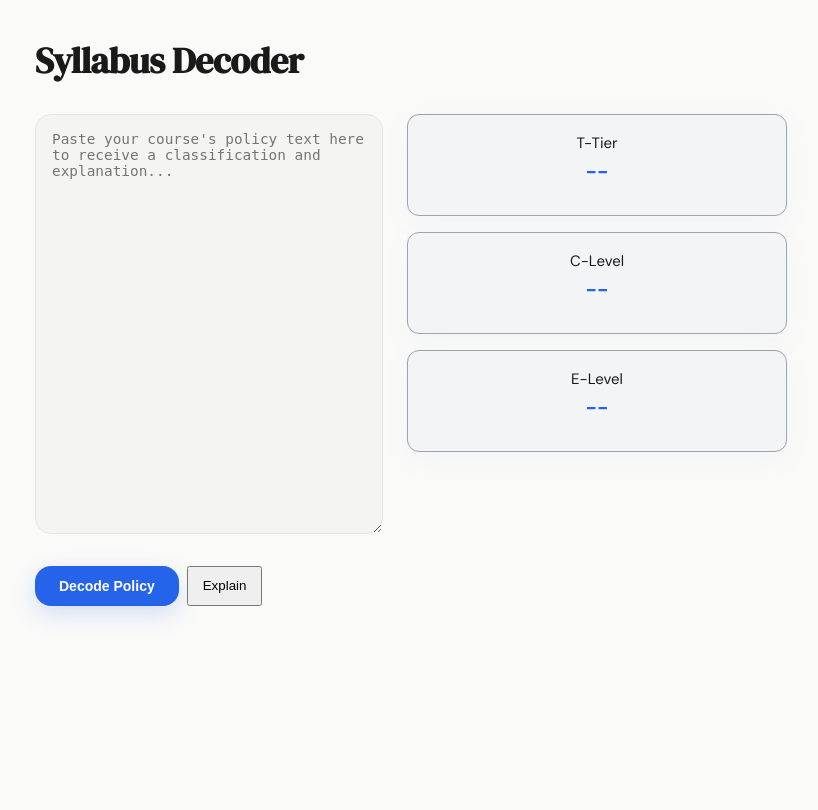
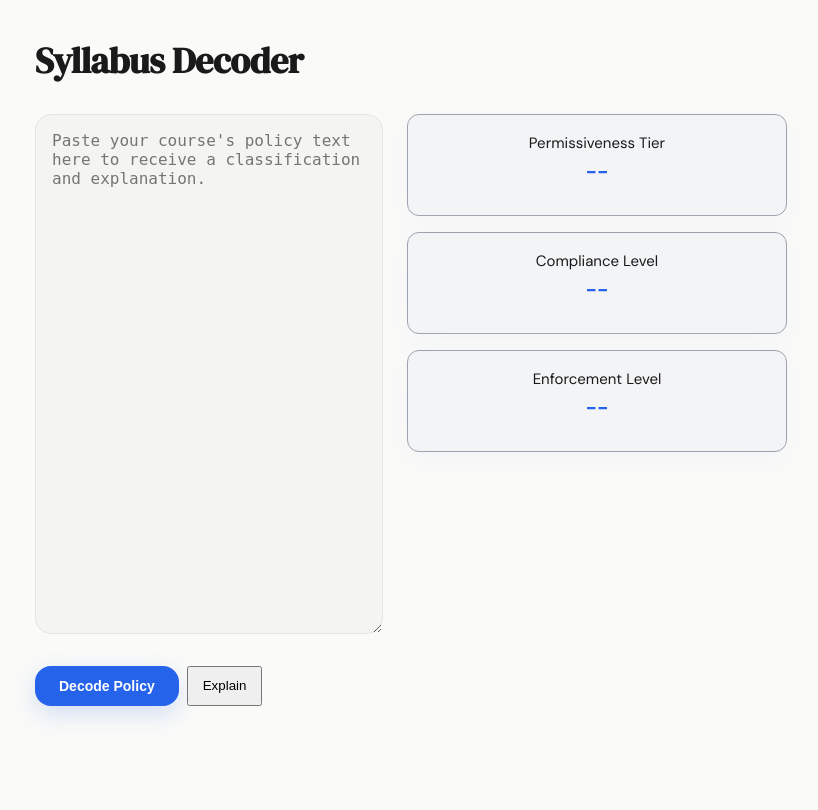
Before and after one commit to aninuona/syllabus-decoder, a Flask app: page /decoder in a window 1280 px wide. Shown: the part 74-884 px from the top of the page, without its empty margins (229-1047 px from the left). Before the commit the page ends 694 px from the top, so only its background shows below. Run offline with Flask 3, Linux system fonts and the light colour scheme.

Commit message:
Update labels and textarea in decoder.html

```diff
--- a/templates/decoder.html
+++ b/templates/decoder.html
@@ -21,10 +21,10 @@
     <h2>Syllabus Decoder</h2>
     <div style="display: grid; grid-template-columns: 1fr 380px; gap: 24px; align-items: start;">
       <form action="/decode" method="POST" class="decoder-form" style="margin:0">
-          <textarea name="syllabus_text" placeholder="Paste your course's policy text here to receive a classification and explanation..." style="min-height:420px;">{{ pasted_text }}</textarea>
+          <textarea name="syllabus_text" placeholder="Paste your course's policy text here to receive a classification and explanation." style="min-height:520px; width:100%; font-size:1rem;">{{ pasted_text }}</textarea>
           <div style="margin-top:12px; display:flex; gap:8px;">
             <button type="submit" class="btn-primary">Decode Policy</button>
-            <button type="button" id="explain-btn" class="btn-secondary" style="padding:10px 14px;">Explain</button>
+            <button type="button" id="explain-btn" class="btn--secondary" style="padding:10px 14px;">Explain</button>
           </div>
       </form>
 
@@ -33,31 +33,40 @@
           <div class="glow-card" style="padding:16px; border-radius:12px; box-shadow: 0 8px 30px rgba(0,0,0,0.08);">
             <div style="display:flex; justify-content:space-between; align-items:center;">
               <div>
-                <div class="label">T-Tier</div>
+                <div class="label">Permissiveness Tier</div>
                 <div style="font-size:1.25rem; font-weight:700; color:var(--blue);">{{ t_tier or '--' }}</div>
               </div>
             </div>
-            <div style="margin-top:12px; white-space:pre-wrap;">{{ t_reason if t_reason is defined else '' }}</div>
+            <div style="margin-top:12px; display:flex; gap:16px; align-items:flex-start;">
+              <div style="flex:1; white-space:pre-wrap;">{{ t_reason if t_reason is defined else '' }}</div>
+              <div class="definition-text" style="width:220px; color:var(--ink-3);"></div>
+            </div>
           </div>
 
           <div class="glow-card" style="padding:16px; border-radius:12px; box-shadow: 0 8px 30px rgba(0,0,0,0.08);">
             <div style="display:flex; justify-content:space-between; align-items:center;">
               <div>
-                <div class="label">C-Level</div>
+                <div class="label">Compliance Level</div>
                 <div style="font-size:1.25rem; font-weight:700; color:var(--blue);">{{ c_level or '--' }}</div>
               </div>
             </div>
-            <div style="margin-top:12px; white-space:pre-wrap;">{{ c_reason if c_reason is defined else '' }}</div>
+            <div style="margin-top:12px; display:flex; gap:16px; align-items:flex-start;">
+              <div style="flex:1; white-space:pre-wrap;">{{ c_reason if c_reason is defined else '' }}</div>
+              <div class="definition-text" style="width:220px; color:var(--ink-3);"></div>
+            </div>
           </div>
 
           <div class="glow-card" style="padding:16px; border-radius:12px; box-shadow: 0 8px 30px rgba(0,0,0,0.08);">
             <div style="display:flex; justify-content:space-between; align-items:center;">
               <div>
-                <div class="label">E-Level</div>
+                <div class="label">Enforcement Level</div>
                 <div style="font-size:1.25rem; font-weight:700; color:var(--blue);">{{ e_level or '--' }}</div>
               </div>
             </div>
-            <div style="margin-top:12px; white-space:pre-wrap;">{{ e_reason if e_reason is defined else '' }}</div>
+            <div style="margin-top:12px; display:flex; gap:16px; align-items:flex-start;">
+              <div style="flex:1; white-space:pre-wrap;">{{ e_reason if e_reason is defined else '' }}</div>
+              <div class="definition-text" style="width:220px; color:var(--ink-3);"></div>
+            </div>
           </div>
         </div>
       </div>
@@ -118,6 +127,45 @@
     styleCardByCode(eCard);
   }
 
+  // Standard definitions to display alongside each result
+  const TIER_DEFINITIONS = {
+    "T0": "The use of generative AI tools is prohibited in this course.",
+    "T1": "Students are strongly discouraged from using generative AI.",
+    "T2": "Use of generative AI requires prior instructor approval.",
+    "T3": "Generative AI may be used for brainstorming, outlining, and editing only.",
+    "T4": "Generative AI is permitted with full documentation and prompt logs.",
+    "T5": "Generative AI tools are permitted and encouraged in this course.",
+  };
+
+  const COMPLIANCE_DEFINITIONS = {
+    "C0": "No disclosure required.",
+    "C1": "Minimal disclosure or brief mention required.",
+    "C2": "Structured disclosure; explain how AI was used.",
+    "C3": "Full audit: prompt logs and detailed documentation required.",
+  };
+
+  const ENFORCEMENT_DEFINITIONS = {
+    "E0": "Trust-based; reliant on academic integrity.",
+    "E1": "Instructive: warnings or guidance may be provided.",
+    "E2": "Investigative: detection and formal penalties possible.",
+    "E3": "Severe: automatic failure or dismissal may be enforced.",
+  };
+
+  function fillDefinitions(){
+    const cards = document.querySelectorAll('.glow-card');
+    if(cards.length < 3) return;
+    const codes = [
+      cards[0].querySelector('[style*="font-size:1.25rem"]').textContent.trim(),
+      cards[1].querySelector('[style*="font-size:1.25rem"]').textContent.trim(),
+      cards[2].querySelector('[style*="font-size:1.25rem"]').textContent.trim(),
+    ];
+    const defs = [TIER_DEFINITIONS[codes[0]] || '', COMPLIANCE_DEFINITIONS[codes[1]] || '', ENFORCEMENT_DEFINITIONS[codes[2]] || ''];
+    cards.forEach((card, i)=>{
+      const defEl = card.querySelector('.definition-text');
+      if(defEl) defEl.textContent = defs[i];
+    });
+  }
+
   // Wire up the Explain button to call the API and update cards in-place
   document.getElementById('explain-btn').addEventListener('click', async ()=>{
     const textarea = document.querySelector('textarea[name="syllabus_text"]');
@@ -133,6 +181,7 @@
       if(!res.ok){ throw new Error('Server error'); }
       const data = await res.json();
       fillCards(data);
+      fillDefinitions();
     }catch(err){
       console.error('Explain failed', err);
       alert('Failed to get explanation. Try again.');
```
